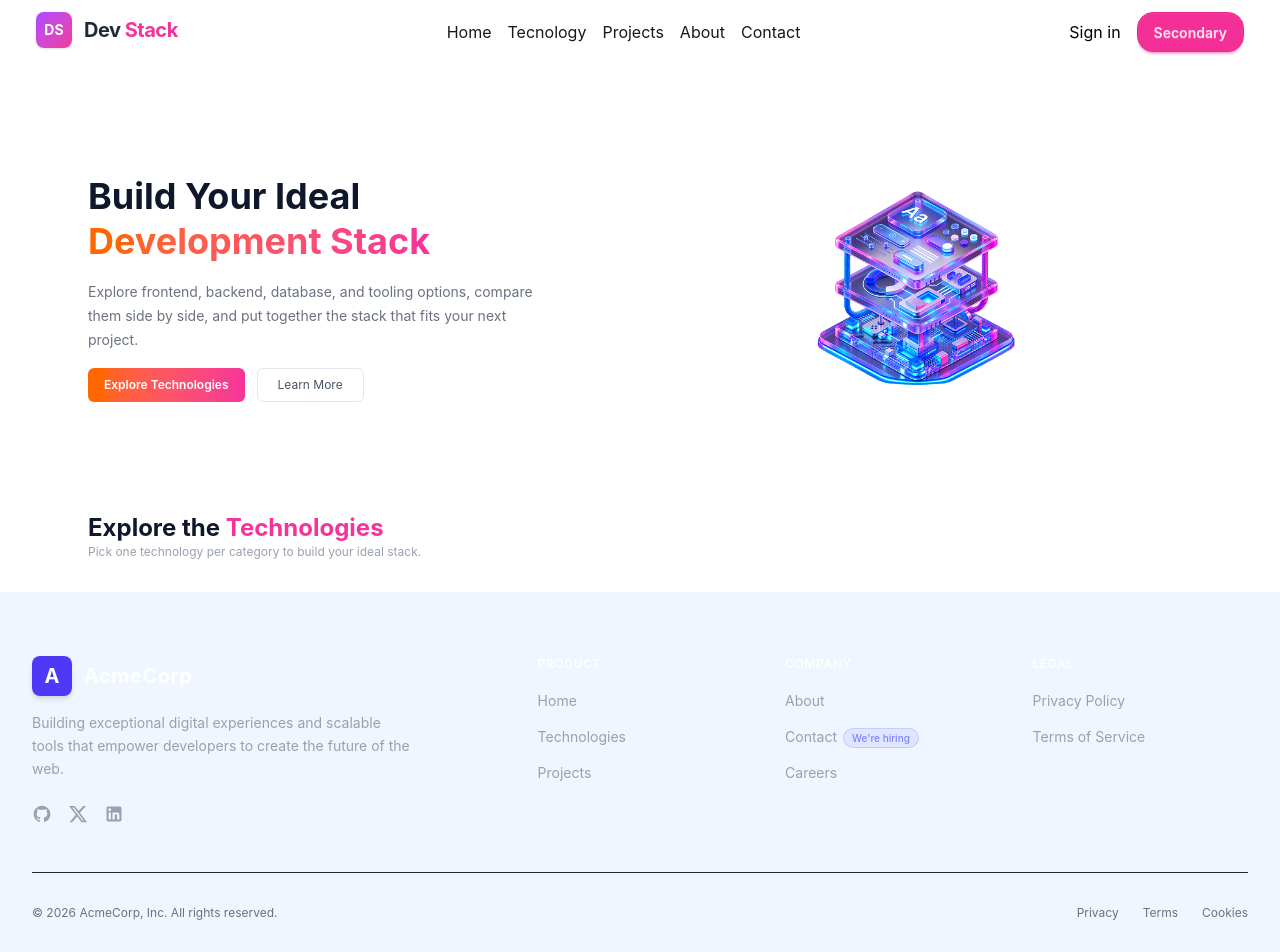
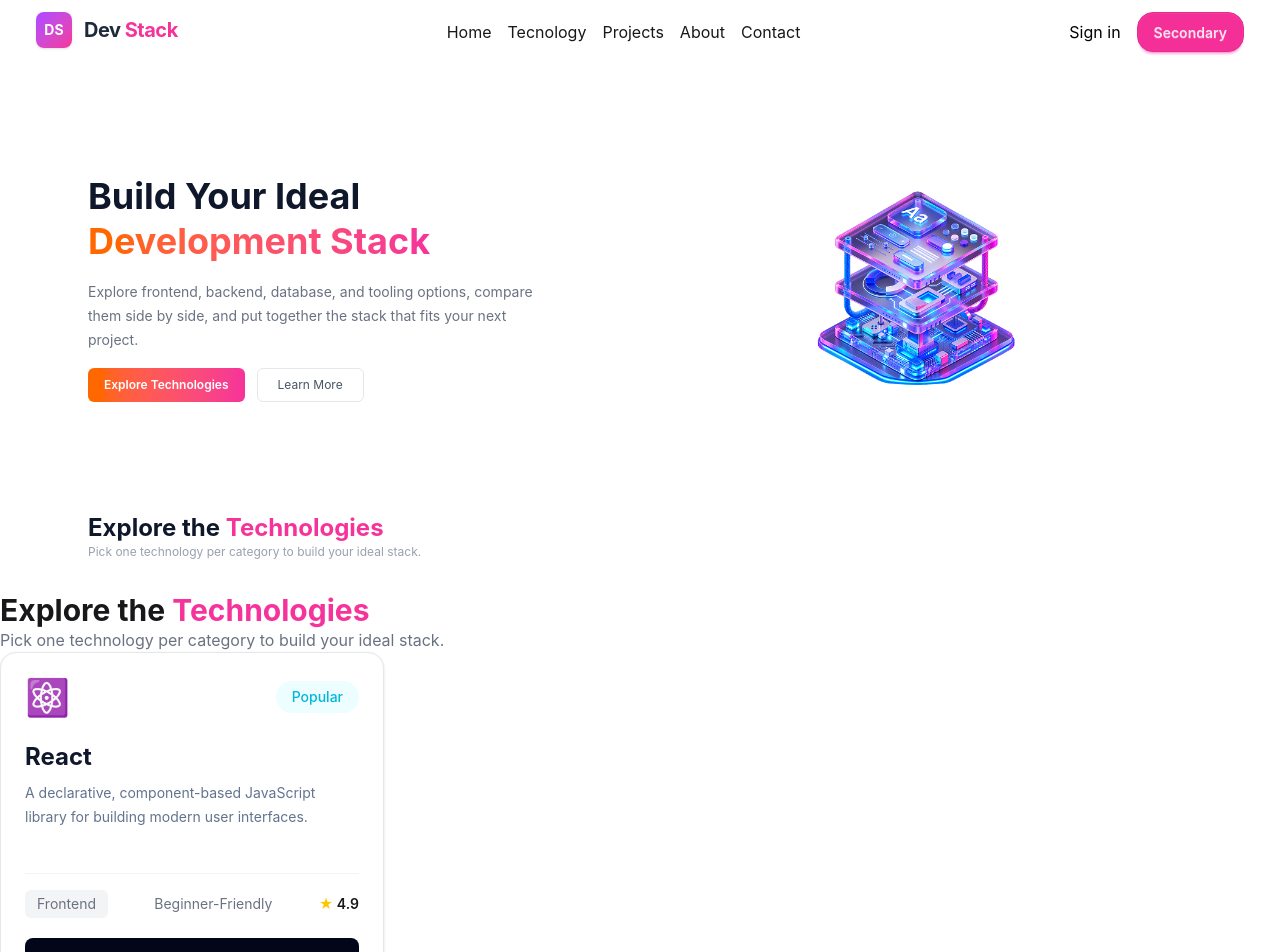
Before and after one commit to rezaulkarim-bd/ass-05-b14, a React (Vite) app: page / in a window 1280 px wide. Shown: the top 952 px of the page. Built offline with nearby package versions, Linux system fonts and the light colour scheme.

Commit message:
update commit

```diff
--- a/src/App.tsx
+++ b/src/App.tsx
@@ -5,26 +5,16 @@ import Banner from './components/Banner'
 import Footer from './components/Footer'
 import Nav from './components/Nav'
 import type { Technology } from './components/types/Types'
-import TechnologyListCard from './components/tecnology/TechnologyListCard'
+import Technologies from './components/tecnology/Technologies'
 
-const TechnologyListCardFetch =async() :Promise<Technology[]>=>{
+
+const technologiesFetch =async() :Promise<Technology[]>=>{
   const res = await fetch("/public/data.json")
   const data = await res.json()
   return data
 
 }
-
-
-// const playersFetch = async() :Promise<Iplayer[]>=>{
-//   const res = await fetch("/data.json");
-//   const data =await res.json();
-//   return data;
-// }
-// function App() {
-//   const [coin,setCoin] = useState(2000)
-// const playersPromise =playersFetch()
-
-//   return (
+      //  return (
 //     <>
 
 //       <Nav coin={coin}></Nav>
@@ -35,6 +25,7 @@ const TechnologyListCardFetch =async() :Promise<Technology[]>=>{
 
 
 function App() {
+  const technologiesPromise = technologiesFetch()
 
 
   return (
@@ -43,7 +34,7 @@ function App() {
      <Nav></Nav>
      <Banner></Banner>
      <Suspense fallback={<h2>Loading.......</h2>}>
-      <TechnologyListCard></TechnologyListCard>
+     <Technologies technologiesPromise={technologiesPromise}></Technologies>
      </Suspense>
      <Footer></Footer>
 
--- a/src/components/Footer.tsx
+++ b/src/components/Footer.tsx
@@ -3,7 +3,7 @@ import React from 'react';
 const Footer = () => {
     return (
      <div>
-    <footer className="bg-blue-50 text-gray-300 font-sans">
+    <footer className="bg-black text-gray-300 font-sans">
   <div className="max-w-7xl mx-auto px-4 sm:px-6 lg:px-8 py-12 lg:py-16">
 
     <div className="grid grid-cols-1 md:grid-cols-2 lg:grid-cols-5 gap-8 lg:gap-12 pb-12 border-b border-gray-800">
--- /dev/null
+++ b/src/components/tecnology/Technologies.tsx
@@ -0,0 +1,39 @@
+ import React, { use } from 'react';
+import type { Technology } from '../types/Types';
+import TechnologyCard from './TechnologyCard';
+
+ interface TechnologiesProps{
+  technologiesPromise : Promise<Technology[]>
+ }
+ const Technologies = ({technologiesPromise} :TechnologiesProps) => {
+    const technologies = use(technologiesPromise);
+    return (
+        <div>
+            <div>
+                <h2 className="text-3xl font-bold">
+                   Explore the{" "}
+                      <span className="text-pink-500">Technologies</span>
+                </h2>
+
+                     <p className="text-gray-500">
+                         Pick one technology per category to build your ideal stack.
+                    </p>
+           </div>
+
+
+        <TechnologyCard></TechnologyCard>
+
+        </div>
+    )
+ };
+
+ export default Technologies;
+
+// interface PlayersProps {
+//     playersPromise : Promise<Iplayer[]>
+//     coin : number
+//     setCoin :Dispatch<SetStateAction<Iplayer[]>>
+// }
+// const Players = ({playersPromise,coin,setCoin} :PlayersProps) => {
+
+//     const players = use(playersPromise);
--- a/src/components/tecnology/TechnologyListCard.tsx
+++ /dev/null
@@ -1,11 +0,0 @@
- import React from 'react';
-
- const TechnologyListCard = () => {
-    return (
-        <div>
-
-        </div>
-    );
- };
-
- export default TechnologyListCard;
```
